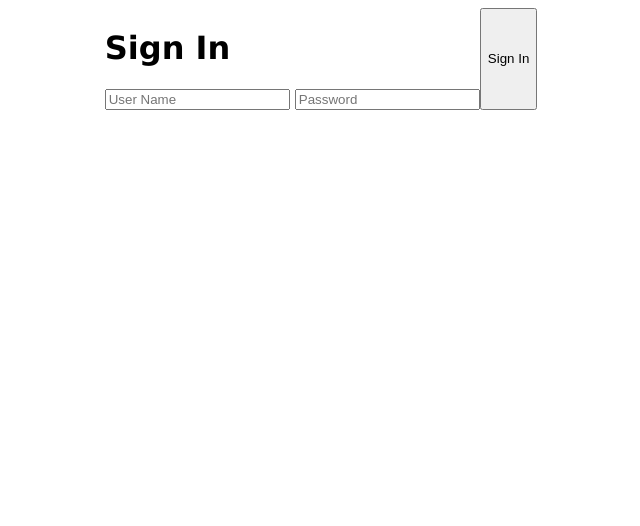
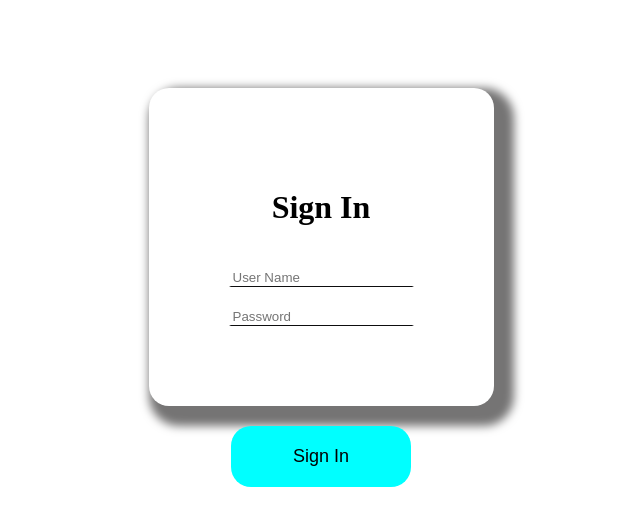
Before and after one commit to domeneack/Domeneack-Foster-login-ui-project, a plain HTML site: page login.html in a window 1280 px wide. Shown: the whole page, without its empty margins (319-959 px from the left). Drawn offline with Linux system fonts and the light colour scheme.

Commit message:
Updated CSS to match HTML
Used display:flex to arrange attributes

```diff
--- a/login-style.css
+++ b/login-style.css
@@ -1,11 +1,47 @@
 .container {
   display: flex;
-  justify-content: center;
-  font-family: "Lucida Sans", "Lucida Sans Regular", "Lucida Grande",
-    "Lucida Sans Unicode", Geneva, Verdana, sans-serif;
+  flex-direction: column;
+  align-items: center;
 }
-#button {
-    display: flex;
-    justify-content: center;
 
+.login {
+  display: flex;
+  flex-direction: column;
+  border-radius: 20px;
+  box-shadow: 10px 10px 10px 10px rgb(117, 116, 116);
+  padding: 80px;
+  margin-top: 80px;
 }
+
+.input-box {
+  background: transparent;
+  display: flex;
+  flex-direction: column;
+}
+
+.input-box input {
+  border-color: transparent;
+  border-bottom: 1px solid rgb(13, 13, 14);
+  padding-top: 20px;
+}
+
+input:focus {
+  outline: none;
+}
+
+button {
+  display: flex;
+  align-items: center;
+  flex-direction: column;
+  margin-top: 20px;
+  width: 10em;
+  border: 0;
+  border-radius: 20px;
+  background-color: aqua;
+  padding: 20px;
+  font-size: large;
+}
+
+h1 {
+  text-align: center;
+}
```
